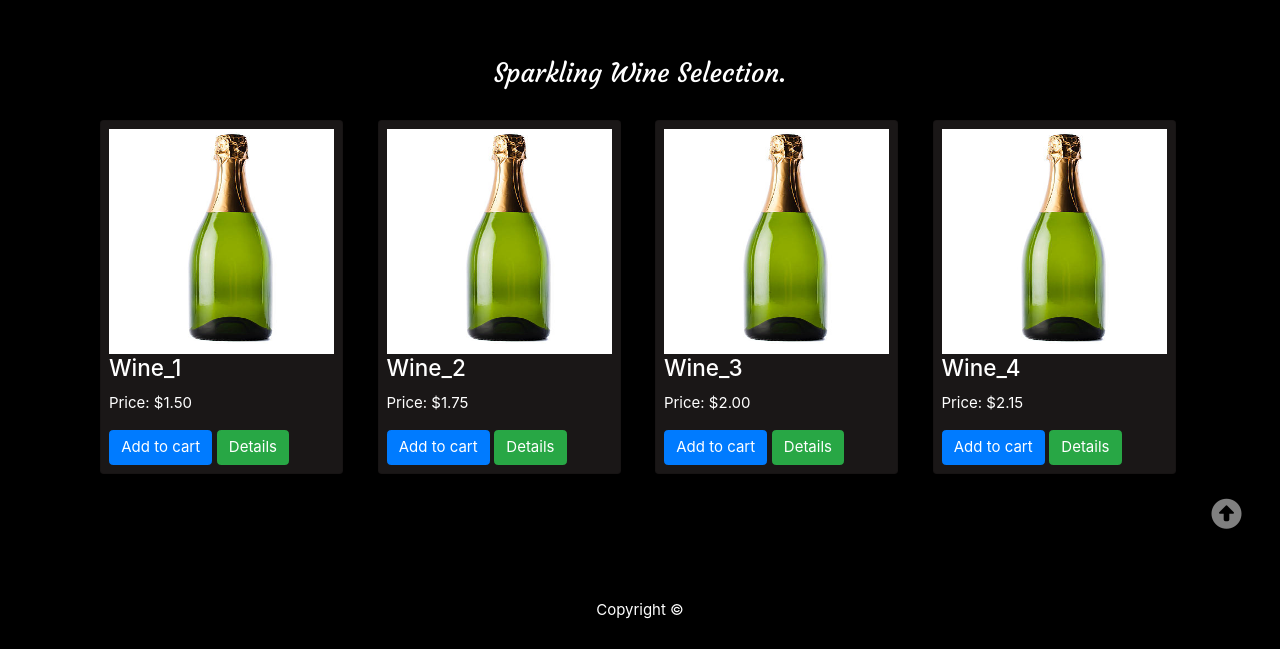
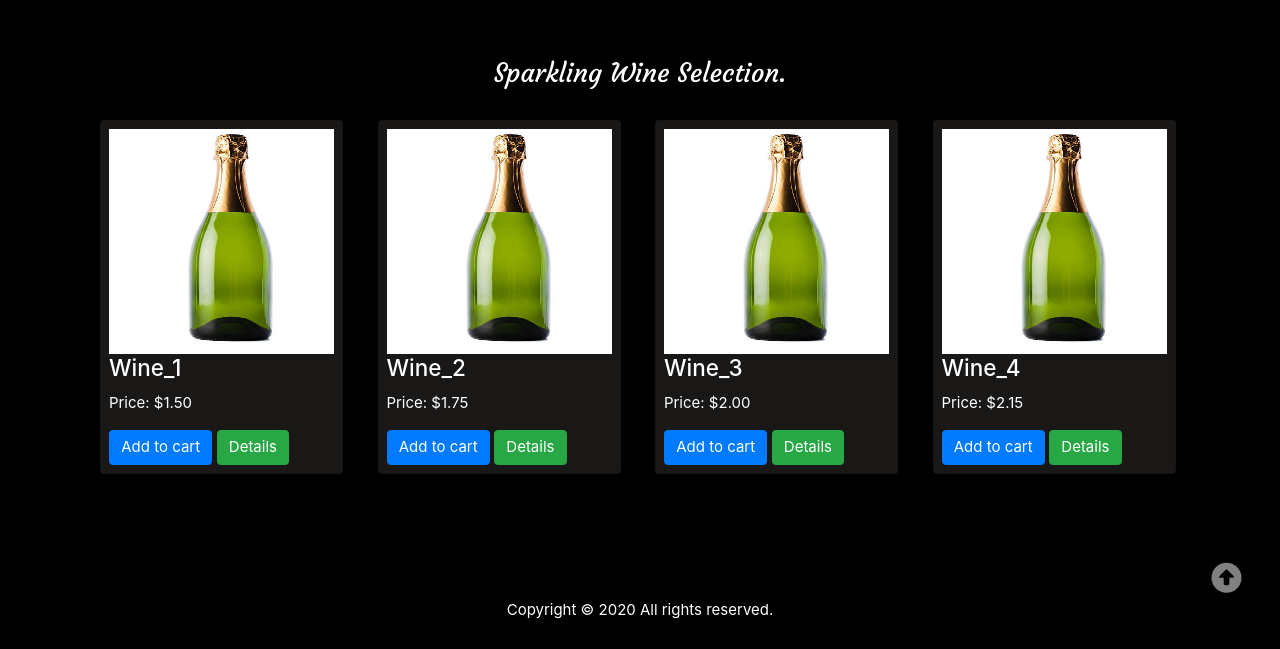
Before and after one commit to sodastereo87/wines_01, a plain HTML site: page index.html in a window 1280 px wide. Shown: the part 2182-2831 px from the top of the page. Drawn offline with nearby package versions, Linux system fonts and the light colour scheme; a web font is replaced by a local one.

Commit message:
bugs fixed

```diff
--- a/app.css
+++ b/app.css
@@ -168,6 +168,7 @@ body {
   color: grey;
   float: right;
   margin-right: 3%;
+  margin-top: 5%;
 }
 
 #up:hover {
--- a/index.html
+++ b/index.html
@@ -345,7 +345,7 @@
 
     <footer>
         <div class="container">
-            Copyright &copy;
+            Copyright &copy; 2020 All rights reserved.
         </div>
     </footer>
 
```
Also changed, not shown: about/about.html (+1 -1 lines), contact/contact.html (+1 -1 lines).
